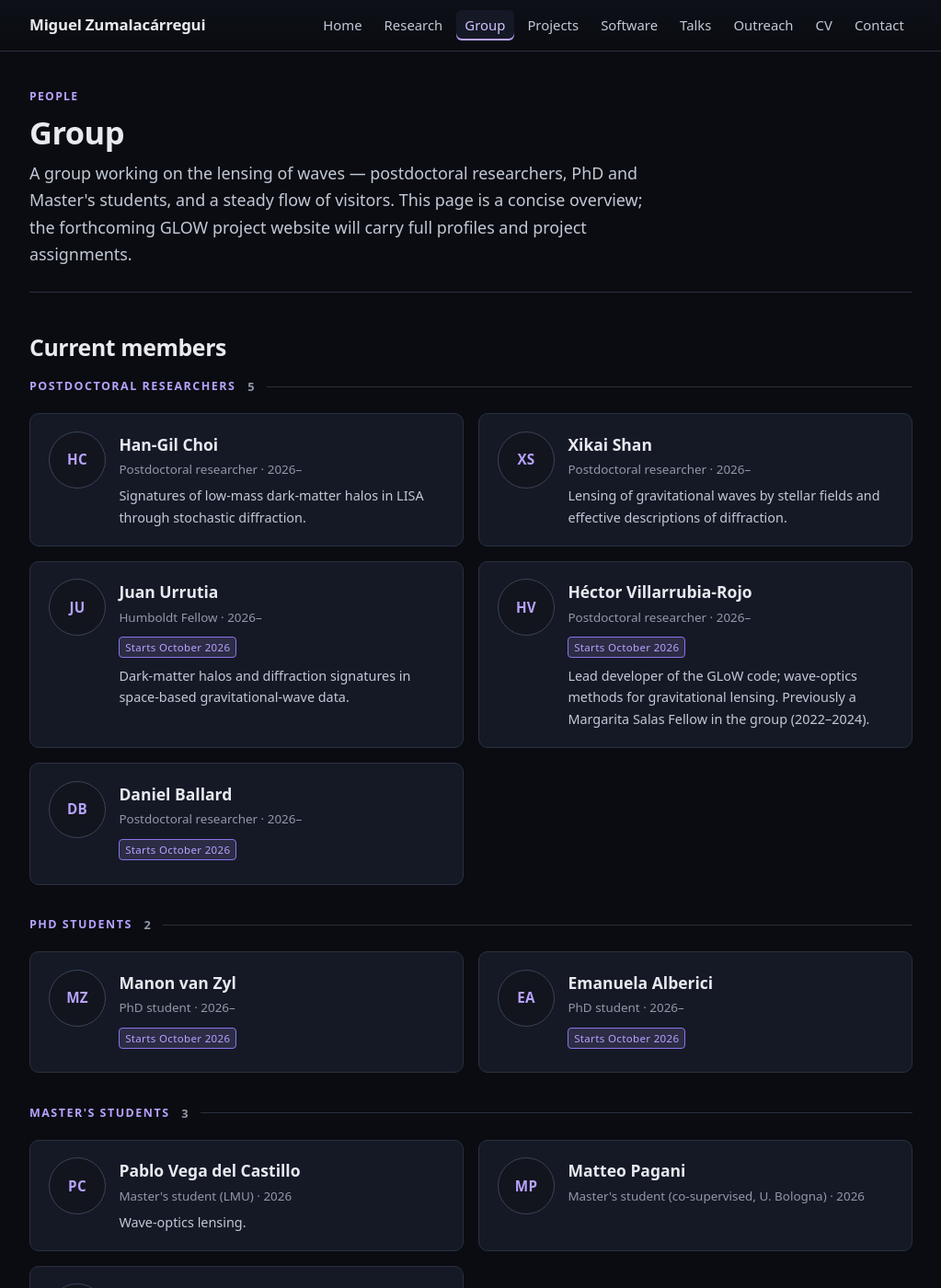
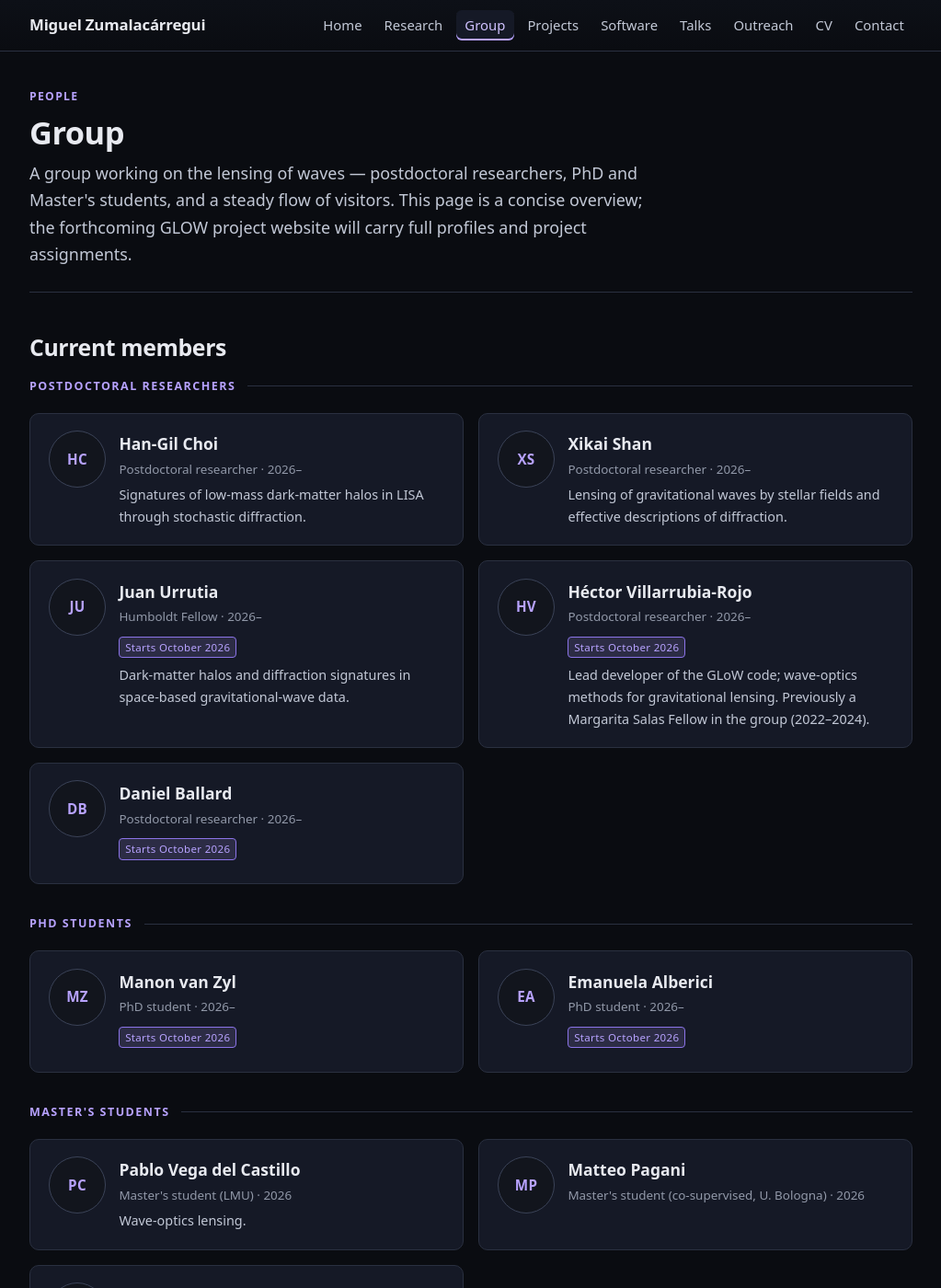
Before and after one commit to miguelzuma/miguelzuma.github.io, a Jekyll site: the page built from group.html, in a window 1280 px wide and 1400 px high. Shown: the whole window at 92% size, without its empty margins (128-1151 px from the left). Built offline with Jekyll 4.4.1, drawn with Linux system fonts in a browser that asks for light colours.

Commit message:
Drop the member counts from the stage bands
The numbers read as boasting rather than as navigation. The label and rule
alone give the separation.

Co-Authored-By: Claude Opus 5 (1M context) <noreply@anthropic.com>
Claude-Session: https://claude.ai/code/session_01E2ZbXszK9qt9svKVxU5Yrt

```diff
--- a/assets/css/main.css
+++ b/assets/css/main.css
@@ -606,14 +606,6 @@ figure.float-left {
 	background: var(--border);
 }
 
-.stage-heading .stage-count {
-	flex: 0 0 auto;
-	text-transform: none;
-	letter-spacing: 0.02em;
-	font-size: 0.8rem;
-	font-weight: 550;
-	color: var(--text-mute);
-}
 
 /* First band sits directly under the section heading */
 h2 + .stage-heading { margin-top: 1.2rem; }
--- a/group.html
+++ b/group.html
@@ -26,7 +26,7 @@ description: >-
   {%- for stage in stages %}
   {%- assign people = site.data.people.current | where: "stage", stage %}
   {%- if people.size > 0 %}
-  <h3 class="stage-heading">{{ labels[forloop.index0] }}<span class="stage-count">{{ people.size }}</span></h3>
+  <h3 class="stage-heading">{{ labels[forloop.index0] }}</h3>
   <div class="grid grid-2">
     {%- for p in people %}
     <article class="card">
@@ -63,7 +63,7 @@ description: >-
   {%- for stage in al_stages %}
   {%- assign people = site.data.people.alumni | where: "stage", stage | sort: "end" | reverse %}
   {%- if people.size > 0 %}
-  <h3 class="stage-heading">{{ al_labels[forloop.index0] }}<span class="stage-count">{{ people.size }}</span></h3>
+  <h3 class="stage-heading">{{ al_labels[forloop.index0] }}</h3>
   <ul class="alumni-list">
     {%- for p in people %}
     <li>
@@ -83,7 +83,7 @@ description: >-
   {%- for stage in al_stages %}
   {%- assign people = site.data.people.earlier_mentees | where: "stage", stage | sort: "end" | reverse %}
   {%- if people.size > 0 %}
-  <h3 class="stage-heading">{{ al_labels[forloop.index0] }}<span class="stage-count">{{ people.size }}</span></h3>
+  <h3 class="stage-heading">{{ al_labels[forloop.index0] }}</h3>
   <ul class="alumni-list">
     {%- for p in people %}
     <li>
```
